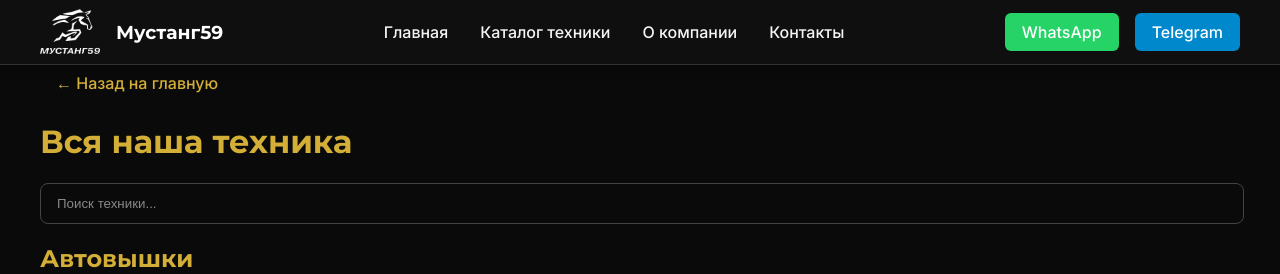
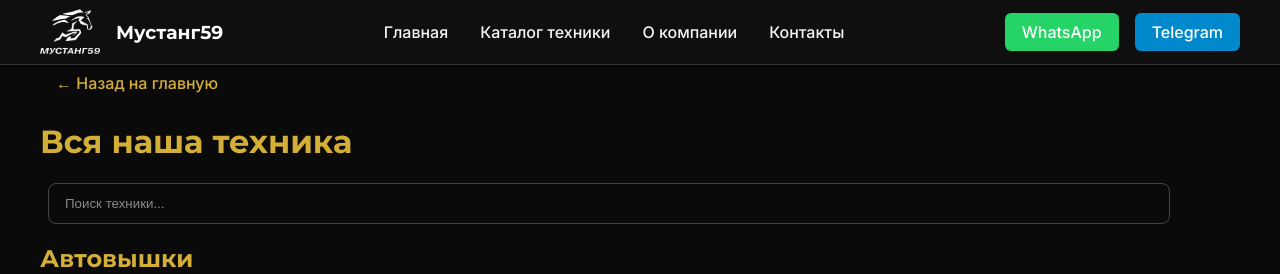
Before and after one commit to 0silo0/mustang, a Next.js app in the folder mustang59-website/: page /catalog in a window 1280 px wide. Shown: the top 274 px of the page. Built offline with nearby package versions, Linux system fonts and the light colour scheme.

Commit message:
Фикс карточек для мобилки

```diff
--- a/mustang59-website/src/app/catalog/category/[category]/CategoryPageClient.tsx
+++ b/mustang59-website/src/app/catalog/category/[category]/CategoryPageClient.tsx
@@ -25,6 +25,7 @@ export default function CategoryPageClient({ categoryName }: CategoryPageClientP
   }, [categoryTech, searchQuery]);
 
   return (
+    <div className="catalog-page">
       <div className="container py-8">
         <div className="mb-8">
           <Link href="/catalog" className="btn-back">
@@ -100,5 +101,6 @@ export default function CategoryPageClient({ categoryName }: CategoryPageClientP
           </div>
         )}
       </div>
+    </div>
   );
 }
--- a/mustang59-website/src/app/globals.css
+++ b/mustang59-website/src/app/globals.css
@@ -1229,8 +1229,10 @@ a {
 .search-container {
   position: relative;
   display: inline-block;
-  width: 100%;
-}
+  width: 93%;
+  margin-left: 0.5rem;
+}
+
 
 /* Стили для поля поиска */
 .search-input {
```
Lines whose indentation alone changed are shown as unchanged.
